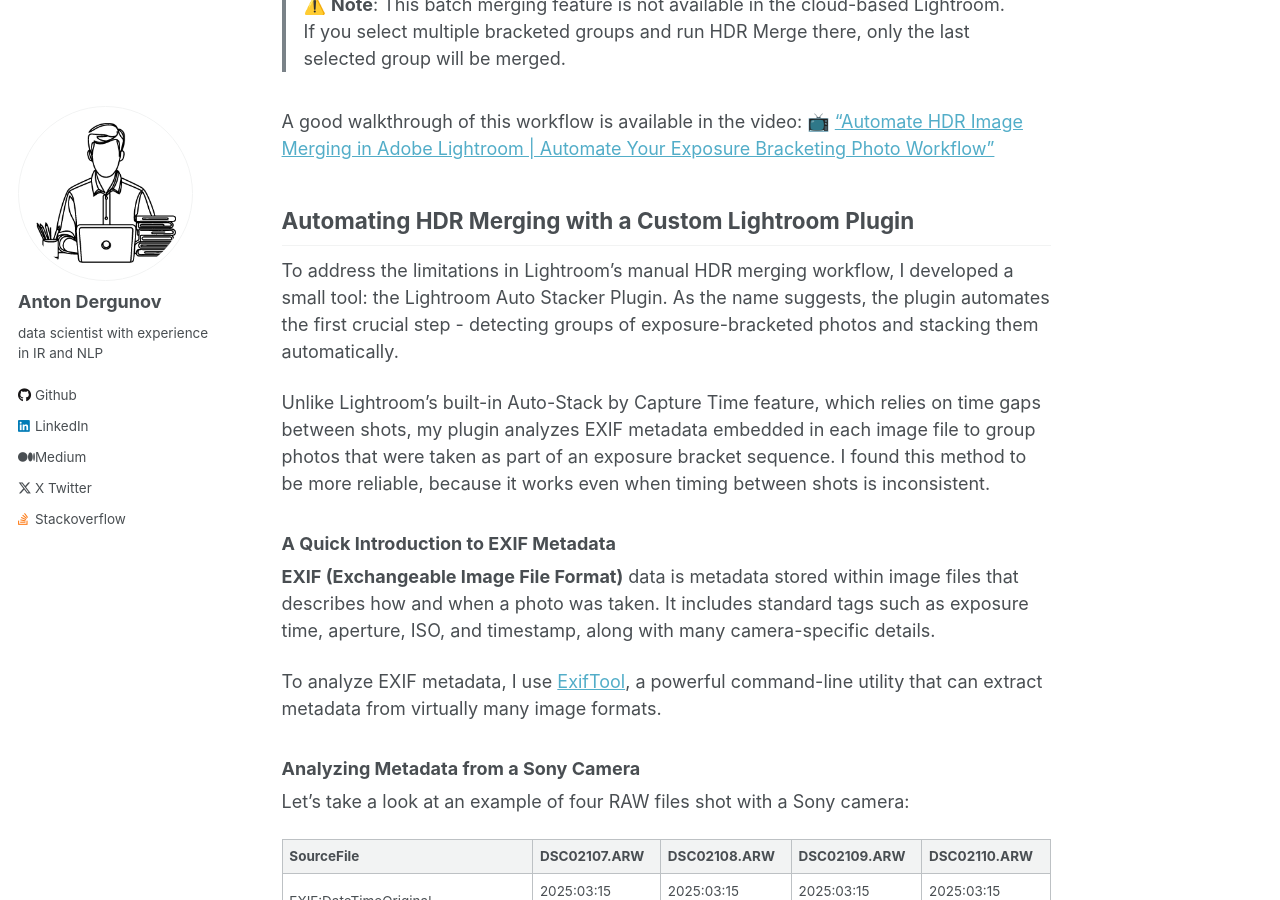
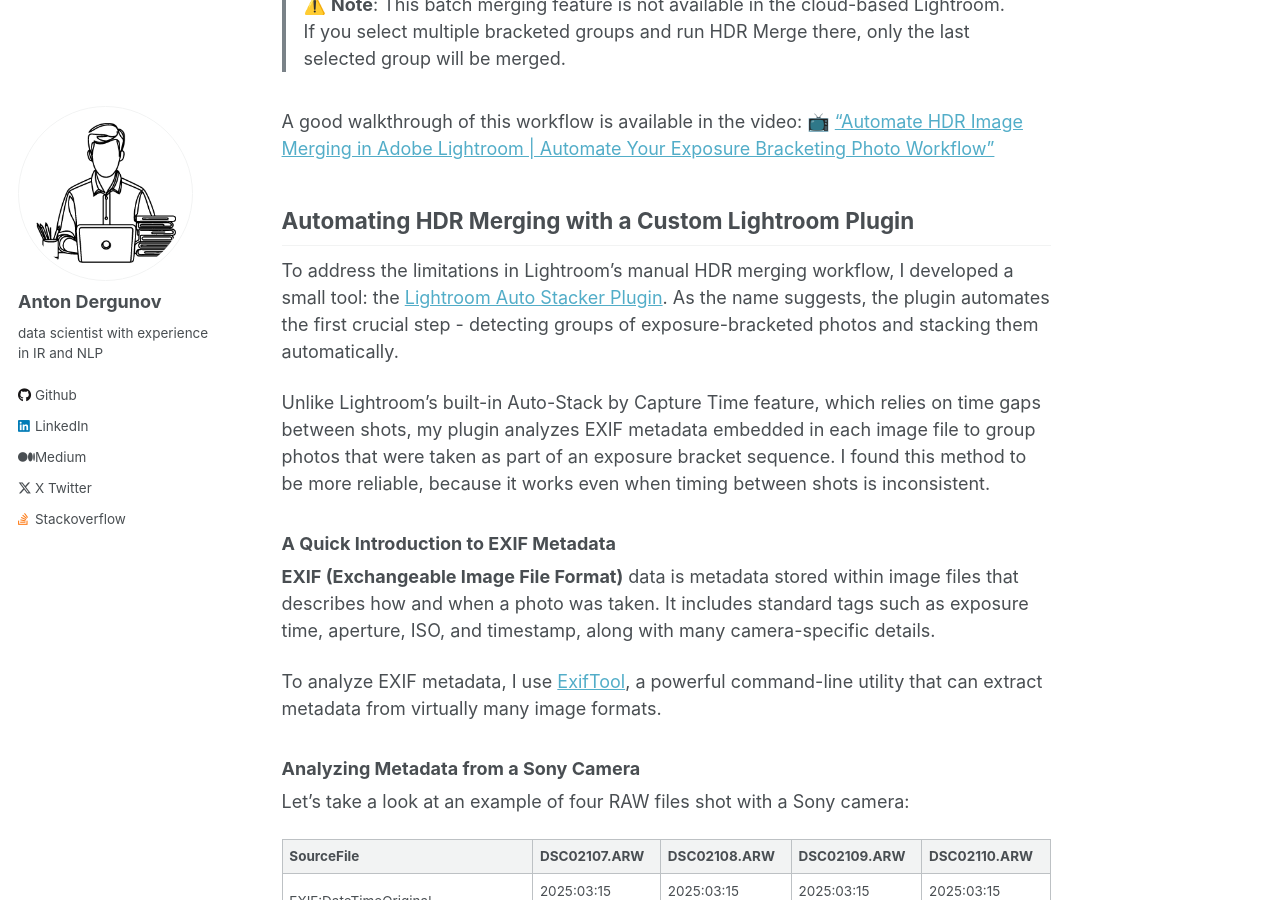
Before and after one commit to anton-dergunov/anton-dergunov.github.io, a Jekyll site: the page built from _posts/2025-04-02-automating-hdr-photo-creation-in-adobe-lightroom.md, in a window 1280 px wide and 900 px high, scrolled down 11775 px. Built offline with Jekyll 4.4.1, drawn with Linux system fonts in a browser that asks for light colours; part of the change alters nothing that is shown.

```diff
--- a/_posts/2025-04-02-automating-hdr-photo-creation-in-adobe-lightroom.md
+++ b/_posts/2025-04-02-automating-hdr-photo-creation-in-adobe-lightroom.md
@@ -238,7 +238,7 @@ A good walkthrough of this workflow is available in the video:
 
 ## Automating HDR Merging with a Custom Lightroom Plugin
 
-To address the limitations in Lightroom’s manual HDR merging workflow, I developed a small tool: the Lightroom Auto Stacker Plugin. As the name suggests, the plugin automates the first crucial step - detecting groups of exposure-bracketed photos and stacking them automatically.
+To address the limitations in Lightroom’s manual HDR merging workflow, I developed a small tool: the [Lightroom Auto Stacker Plugin](https://github.com/anton-dergunov/lightroom-exposure-bracket-auto-stacker). As the name suggests, the plugin automates the first crucial step - detecting groups of exposure-bracketed photos and stacking them automatically.
 
 Unlike Lightroom’s built-in Auto-Stack by Capture Time feature, which relies on time gaps between shots, my plugin analyzes EXIF metadata embedded in each image file to group photos that were taken as part of an exposure bracket sequence. I found this method to be more reliable, because it works even when timing between shots is inconsistent.
 
```
